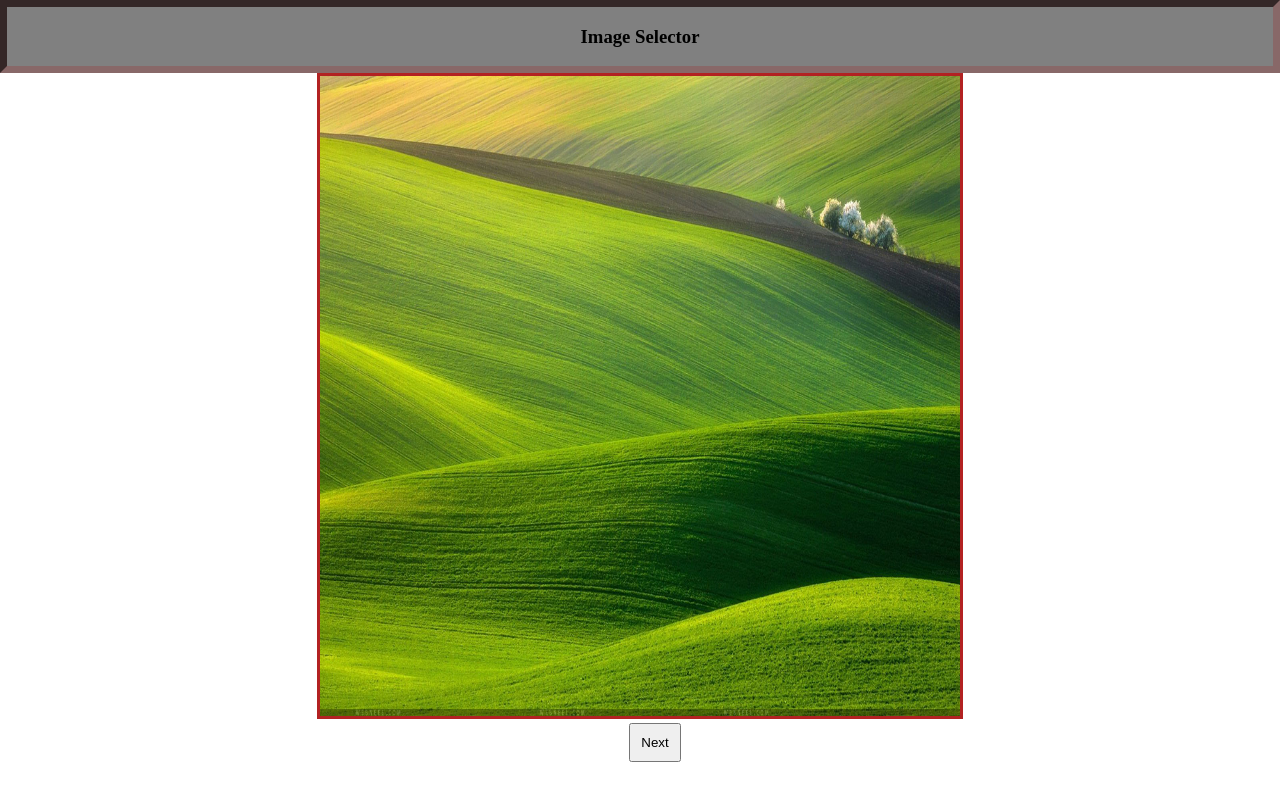
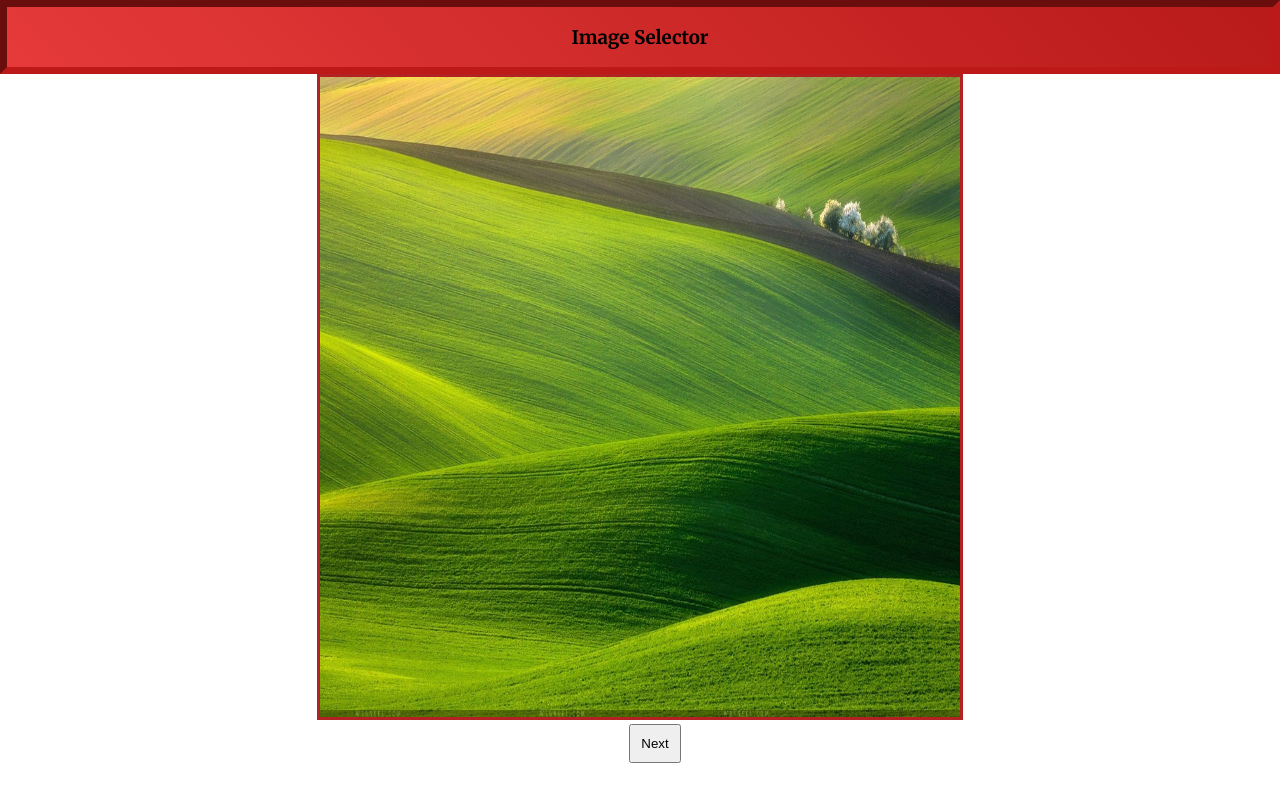
Before and after one commit to partially-unresponsive/partially-unresponsive.github.io, a plain HTML site: page image-gallery.html in a window 1280 px wide. Drawn offline with Linux system fonts and the light colour scheme.

Commit message:
Added Merriweather font

```diff
--- a/image-gallery.html
+++ b/image-gallery.html
@@ -5,6 +5,10 @@
     <meta name="viewport" content="width=device-width, initial-scale=1.0" />
     <title>Document</title>
     <link rel="stylesheet" href="./style2.css" />
+    <link
+      href="https://fonts.googleapis.com/css2?family=Merriweather:ital,wght@0,700;1,700&display=swap"
+      rel="stylesheet"
+    />
   </head>
   <body>
     <div id="options"><h3>Image Selector</h3></div>
--- a/style2.css
+++ b/style2.css
@@ -7,9 +7,9 @@ body {
 }
 
 #options {
-  border: 7px inset rgb(136, 104, 104);
+  border: 7px inset rgb(189, 25, 25);
   margin: none;
-  background: linear-gradient(45deg, gray, gray);
+  background: linear-gradient(45deg, rgb(230, 58, 58), rgb(184, 26, 26));
 }
 
 button {
```
